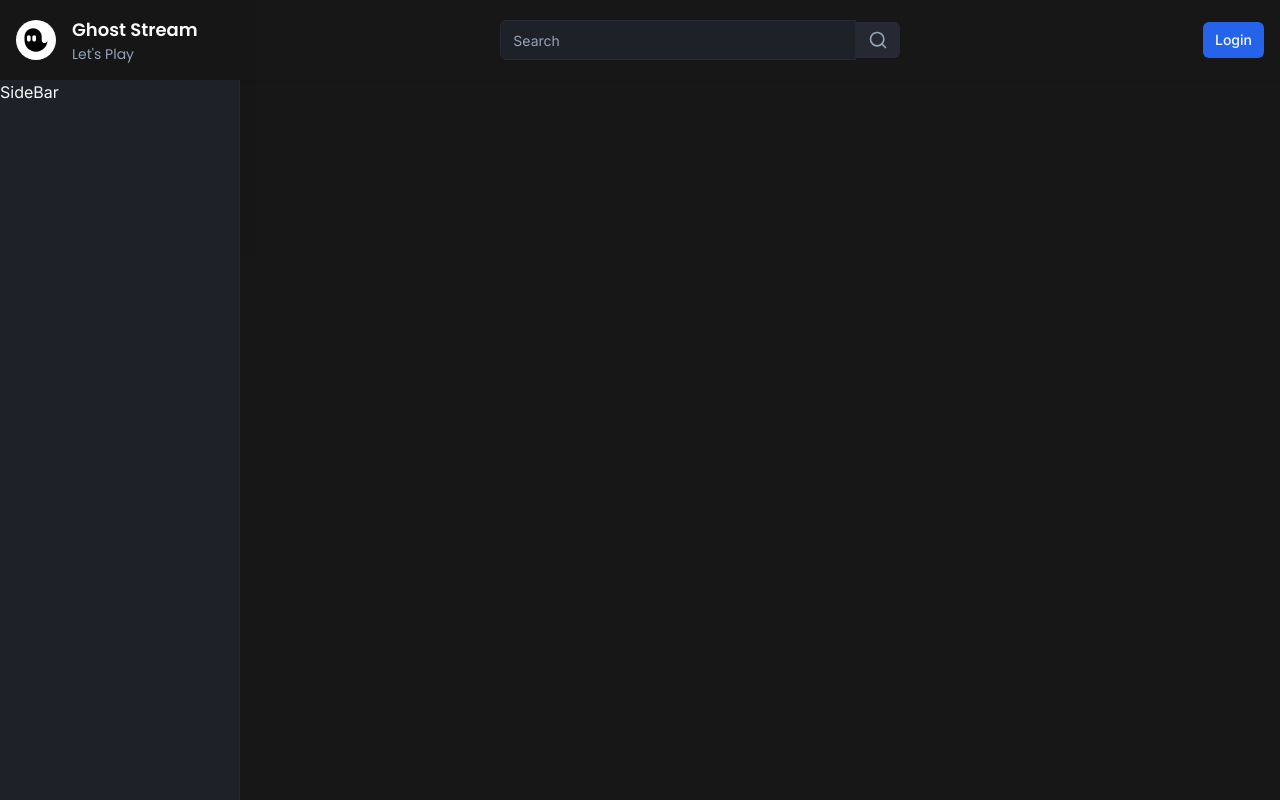
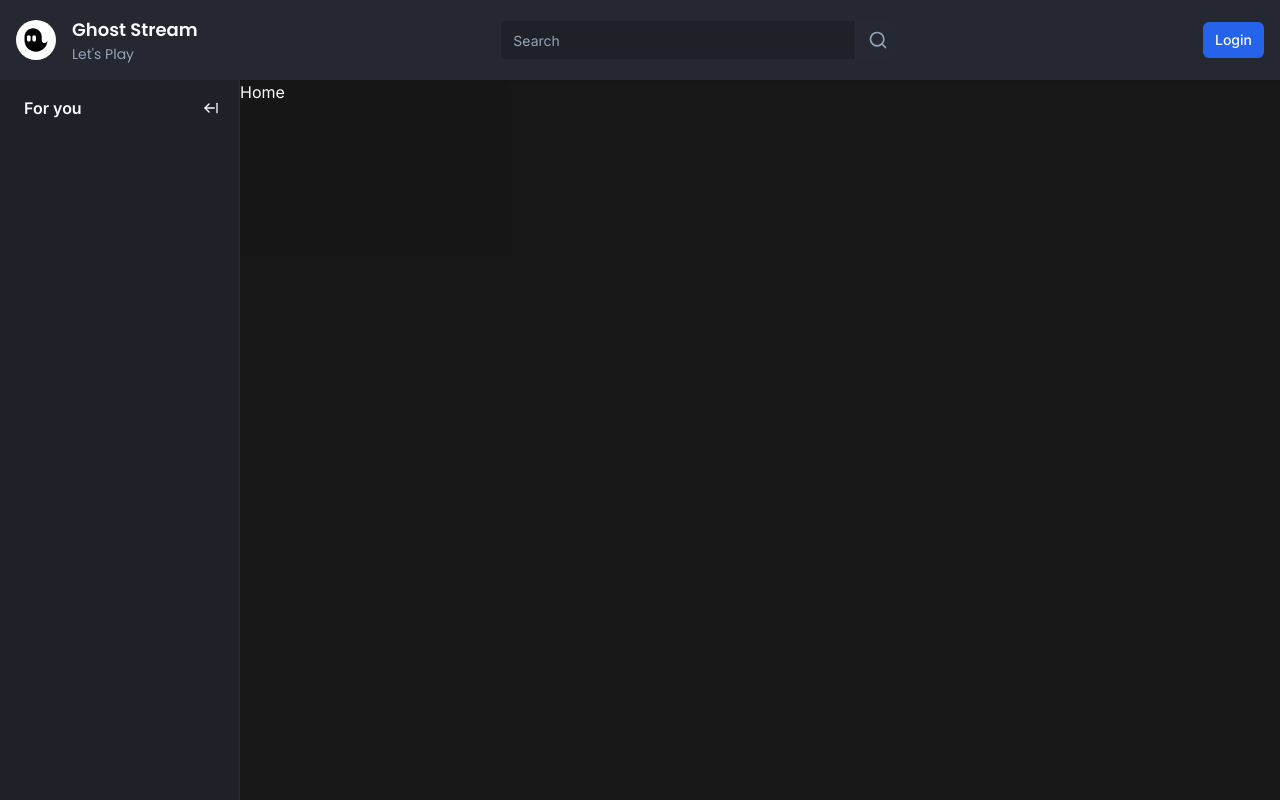
Before and after one commit to Jaymoo87/video-streamer, a Next.js app: page / in a window 1280 px wide. Built offline with nearby package versions, Linux system fonts and the light colour scheme; no server answers.

Commit message:
set up sidebar toggle, experimenting with nested server components, some styles

```diff
--- /dev/null
+++ b/app/(browse)/_components/container.tsx
@@ -0,0 +1,24 @@
+"use client";
+import React, { useEffect } from "react";
+import { useMediaQuery } from "usehooks-ts";
+
+import { cn } from "@/lib/utils";
+import { useSideBar } from "@/store/useSideBar";
+
+interface ContainerProps {
+  children: React.ReactNode;
+}
+
+export const Container = ({ children }: ContainerProps) => {
+  const matches = useMediaQuery("(max-width: 1024px)");
+  const { collapsed, onCollapse, onExpand } = useSideBar((state) => state);
+
+  useEffect(() => {
+    if (matches) {
+      onCollapse();
+    } else {
+      onExpand();
+    }
+  }, [matches, onCollapse, onExpand]);
+  return <div className={cn("flex-1", collapsed ? "ml-[70px]" : "ml-[70px] lg:ml-60")}>{children}</div>;
+};
--- a/app/(browse)/_components/navbar/index.tsx
+++ b/app/(browse)/_components/navbar/index.tsx
@@ -5,7 +5,7 @@
 
 export const Navbar = () => {
   return (
-    <nav className="fixed top-0 w-full h-20 z-[49] bg-[#252731 px-2 lg:px-4 flex justify-between items-center shadow-sm">
+    <nav className="fixed top-0 w-full h-20 z-[49] bg-[#252731] px-2 lg:px-4 flex justify-between items-center shadow-sm">
       <Logo />
       <Search />
       <Actions />
--- a/app/(browse)/_components/sidebar/index.tsx
+++ b/app/(browse)/_components/sidebar/index.tsx
@@ -1,6 +1,11 @@
 import React from "react";
 import { Wrapper } from "./wrapper";
+import { Toggle } from "./toggle";
 
 export const SideBar = () => {
-  return <Wrapper>SideBar</Wrapper>;
+  return (
+    <Wrapper>
+      <Toggle />
+    </Wrapper>
+  );
 };
--- /dev/null
+++ b/app/(browse)/_components/sidebar/toggle.tsx
@@ -0,0 +1,37 @@
+"use client";
+
+import { Button } from "@/components/ui/button";
+import { Hint } from "@/components/hint";
+import { useSideBar } from "@/store/useSideBar";
+import { ArrowLeftFromLine, ArrowRightFromLine } from "lucide-react";
+import React from "react";
+
+export const Toggle = () => {
+  const { collapsed, onExpand, onCollapse } = useSideBar((state) => state);
+
+  const label = collapsed ? "Expand" : "Collapse";
+
+  return (
+    <>
+      {collapsed && (
+        <div className="hidden lg:flex w-full items-center justify-center pt-4 mb-4">
+          <Hint label={label} asChild side="right">
+            <Button onClick={onExpand} className="h-auto p-2" variant={"ghost"}>
+              <ArrowRightFromLine className="h-4 w-4" />
+            </Button>
+          </Hint>
+        </div>
+      )}
+      {!collapsed && (
+        <div className="p-3 pl-6 mb-2 flex items-center w-full">
+          <p className="font-semibold text-primary">For you</p>
+          <Hint label={label} asChild side="right">
+            <Button className="h-auto p-2 ml-auto" onClick={onCollapse} variant={"ghost"}>
+              <ArrowLeftFromLine className="h-4 w-4" />
+            </Button>
+          </Hint>
+        </div>
+      )}
+    </>
+  );
+};
--- a/app/(browse)/_components/sidebar/wrapper.tsx
+++ b/app/(browse)/_components/sidebar/wrapper.tsx
@@ -1,5 +1,6 @@
 "use client";
 
+import { cn } from "@/lib/utils";
 import { useSideBar } from "@/store/useSideBar";
 
 interface WrapperProps {
@@ -11,7 +12,12 @@
 export const Wrapper = ({ children }: WrapperProps) => {
   const { collapsed } = useSideBar((state) => state);
   return (
-    <aside className="fixed left-0 flex flex-col w-60 h-full bg-background border-r border=[#2d2e35] z-50">
+    <aside
+      className={cn(
+        "fixed left-0 flex flex-col w-60 h-full bg-background border-r border=[#2d2e35] z-50",
+        collapsed && "w-[70px]"
+      )}
+    >
       {children}
     </aside>
   );
--- a/app/(browse)/layout.tsx
+++ b/app/(browse)/layout.tsx
@@ -1,13 +1,15 @@
 import React from "react";
 import { Navbar } from "./_components/navbar";
 import { SideBar } from "./_components/sidebar";
+import { Container } from "./_components/container";
 
 const BrowseLayout = ({ children }: { children: React.ReactNode }) => {
   return (
     <>
       <Navbar />
       <div className="flex h-full pt-20">
-        <SideBar /> {children}
+        <SideBar />
+        <Container>{children}</Container>
       </div>
     </>
   );
--- /dev/null
+++ b/components/hint.tsx
@@ -0,0 +1,22 @@
+import { Tooltip, TooltipContent, TooltipProvider, TooltipTrigger } from "@/components/ui/tooltip";
+
+interface HintProps {
+  label: string;
+  children: React.ReactNode;
+  asChild?: boolean;
+  side?: "top" | "bottom" | "left" | "right";
+  align?: "start" | "center" | "end";
+}
+
+export const Hint = ({ label, children, asChild, side, align }: HintProps) => {
+  return (
+    <TooltipProvider>
+      <Tooltip delayDuration={0}>
+        <TooltipTrigger asChild={asChild}>{children}</TooltipTrigger>
+        <TooltipContent className="text-black bg-white" side={side} align={align}>
+          <p className="font-semibold">{label}</p>
+        </TooltipContent>
+      </Tooltip>
+    </TooltipProvider>
+  );
+};
--- /dev/null
+++ b/components/ui/tooltip.tsx
@@ -0,0 +1,30 @@
+"use client"
+
+import * as React from "react"
+import * as TooltipPrimitive from "@radix-ui/react-tooltip"
+
+import { cn } from "@/lib/utils"
+
+const TooltipProvider = TooltipPrimitive.Provider
+
+const Tooltip = TooltipPrimitive.Root
+
+const TooltipTrigger = TooltipPrimitive.Trigger
+
+const TooltipContent = React.forwardRef<
+  React.ElementRef<typeof TooltipPrimitive.Content>,
+  React.ComponentPropsWithoutRef<typeof TooltipPrimitive.Content>
+>(({ className, sideOffset = 4, ...props }, ref) => (
+  <TooltipPrimitive.Content
+    ref={ref}
+    sideOffset={sideOffset}
+    className={cn(
+      "z-50 overflow-hidden rounded-md border bg-popover px-3 py-1.5 text-sm text-popover-foreground shadow-md animate-in fade-in-0 zoom-in-95 data-[state=closed]:animate-out data-[state=closed]:fade-out-0 data-[state=closed]:zoom-out-95 data-[side=bottom]:slide-in-from-top-2 data-[side=left]:slide-in-from-right-2 data-[side=right]:slide-in-from-left-2 data-[side=top]:slide-in-from-bottom-2",
+      className
+    )}
+    {...props}
+  />
+))
+TooltipContent.displayName = TooltipPrimitive.Content.displayName
+
+export { Tooltip, TooltipTrigger, TooltipContent, TooltipProvider }
--- a/package.json
+++ b/package.json
@@ -13,6 +13,7 @@
     "@clerk/themes": "^1.7.9",
     "@prisma/client": "^5.7.1",
     "@radix-ui/react-slot": "^1.0.2",
+    "@radix-ui/react-tooltip": "^1.0.7",
     "class-variance-authority": "^0.7.0",
     "clsx": "^2.0.0",
     "lucide-react": "^0.299.0",
@@ -25,6 +26,7 @@
     "svix": "^1.15.0",
     "tailwind-merge": "^2.2.0",
     "tailwindcss-animate": "^1.0.7",
+    "usehooks-ts": "^2.9.1",
     "zustand": "^4.4.7"
   },
   "devDependencies": {
```
Also changed, not shown: 1 other file (tests, documents, lock files or other folders).
